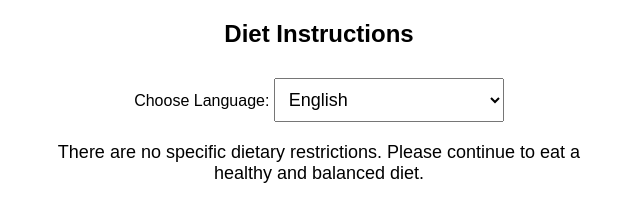
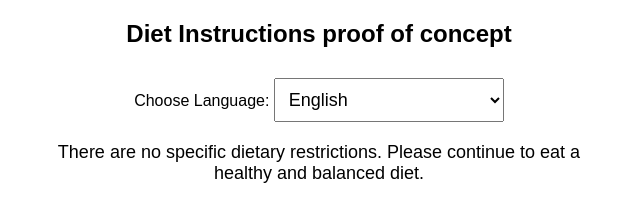
Before and after one commit to Qonrad/jeffqi, a plain HTML site: page index.html in a window 1280 px wide. Shown: the whole page, without its empty margins (321-961 px from the left). Drawn offline with Linux system fonts and the light colour scheme.

Commit message:
Modify text.

```diff
--- a/index.html
+++ b/index.html
@@ -3,7 +3,7 @@
 <head>
     <meta charset="UTF-8">
     <meta name="viewport" content="width=device-width, initial-scale=1.0">
-    <title>Translation Tool</title>
+    <title>QI Translation</title>
     <script defer src="script.js"></script>
     <style>
         body {
@@ -21,7 +21,7 @@
 </head>
 <body>
 
-    <h2>Diet Instructions</h2>
+    <h2>Diet Instructions proof of concept</h2>
     <label for="language-select">Choose Language:</label>
     <select id="language-select"></select>
 
```
